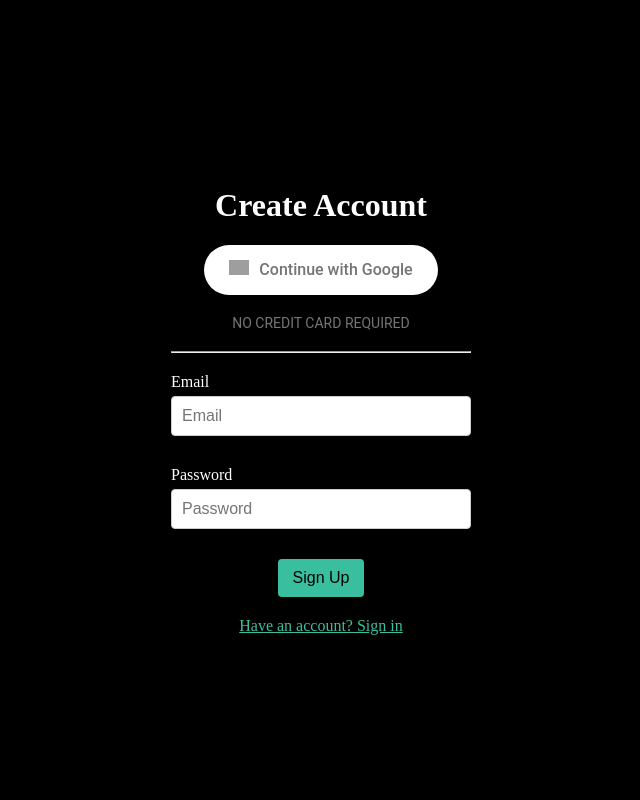
After one commit to dandanbang/L.I.F.E, a Flask app: page /toSignup in a window 1280 px wide. The commit adds this page. Shown: the whole page, without its empty margins (319-959 px from the left). Run offline with Flask 3, Linux system fonts and the light colour scheme; the visitor is signed in with stand-in values (Sample User, id 1); grey boxes are pictures that could not be loaded.

Commit message:
Handle Google OAuth's signup and sign in flow, and store essential user info in sqlite, updated table database to handle name and picture

```diff
--- a/server/app.py
+++ b/server/app.py
@@ -2,6 +2,8 @@ from datetime import datetime, timedelta
 from flask import Flask, jsonify, send_from_directory, render_template, request, redirect, url_for, flash, session
 from werkzeug.security import generate_password_hash, check_password_hash
 from flask_cors import CORS
+from flask_mail import Mail, Message
+from itsdangerous import URLSafeTimedSerializer, SignatureExpired
 import sqlite3
 from authlib.integrations.flask_client import OAuth
 import os
@@ -34,7 +36,13 @@ def get_db_connection():
 def home():
     # Renders the index.html page
     account_created = request.args.get('account_created') == 'True'
-    return render_template('index.html', account_created=account_created)
+    logout_success = request.args.get('logout_success') == 'True'
+    return render_template('index.html', account_created=account_created, logout_success=logout_success)
+
+@app.route('/toSignup')
+def toSignup():
+    # Renders the signup.html page
+    return render_template('signup.html')
 
 @app.route('/create_account', methods=['POST'])
 def create_account():
@@ -48,15 +56,28 @@ def create_account():
 
     # Check if email already exists
     cursor.execute('SELECT * FROM users WHERE email = ?', (email,))
-    if cursor.fetchone() is not None:
-        flash('Email already exists.')
-        return redirect(url_for('login'))
+    user = cursor.fetchone()
+
+    if user:
+        if user['password'] is None:
+            # User exists but registered via Google
+            flash('It looks like you have already registered with Google. Please sign in using Google.', 'info')
+            return redirect(url_for('toLogin'))
+        else:
+            # User exists with a password (normal email registration)
+            flash('Email already exists. Please sign in.', 'warning')
+            return redirect(url_for('toLogin'))
 
     cursor.execute('INSERT INTO users (email, password) VALUES (?, ?)', (email, hashed_password))
     conn.commit()
     conn.close()
 
     return redirect(url_for('index', account_created=True))
+
+@app.route('/toLogin')
+def toLogin():
+    # Renders the login.html page
+    return render_template('login.html')
 
 @app.route('/login', methods=['GET', 'POST'])
 def login():
@@ -69,17 +90,23 @@ def login():
         cursor.execute('SELECT * FROM users WHERE email = ?', (email,))
         user = cursor.fetchone()
 
-        if user and check_password_hash(user['password'], password):
-            session['user_id'] = user['id']
-            return redirect(url_for('index'))
+        if user:
+            if user['password'] is None:
+                # User registered via Google, no password set
+                flash('It looks like you registered with Google. Please use Google to sign in.', 'info')
+                return redirect(url_for('login'))
+            elif check_password_hash(user['password'], password):
+                # User exists and password is correct
+                session['user_id'] = user['id']
+                return redirect(url_for('index'))
+            else:
+                # Password is incorrect
+                flash('Invalid email or password. Please try again.', 'error')
+
         else:
-            flash('Please check your login details and try again.')
-            return redirect(url_for('login'))
-    return render_template('login.html')
+            # User does not exist
+            flash('No account found with that email. Please sign up.', 'error')
 
-@app.route('/toLogin')
-def toLogin():
-    # Renders the login.html page
     return render_template('login.html')
 
 @app.route('/google-login')
@@ -92,18 +119,50 @@ def google_login():
 def login_callback():
     # Handles the callback from Google's OAuth service
     token = google.authorize_access_token()
-    resp = google.get('userinfo')
+    resp = google.get('userinfo')  # This endpoint fetches user details
     user_info = resp.json()
     print('Token:', token)
-    print('User Info:', user_info)
-    print('Successfully logged in!')
-    # Perform user session creation or any other required actions here
+    print('User Info:', user_info);
+
+    if not user_info:
+        # User info could not be retrieved
+        flash('Could not retrieve user information from Google.', 'error')
+        return redirect(url_for('login'))
+
+    # Connect to the database
+    conn = get_db_connection()
+    cursor = conn.cursor()
+
+    # Check if the user already exists
+    cursor.execute('SELECT * FROM users WHERE email = ?', (user_info['email'],))
+    existing_user = cursor.fetchone()
+
+    if existing_user:
+        # User already exists, update the user record
+        user_id = existing_user['id']
+    else:
+        # User does not exist, create a new user record
+        name = user_info.get('name', None)  # Provide a default name if 'name' is not present
+        picture = user_info.get('picture', None)  # Use None if 'picture' is not present
+        cursor.execute('INSERT INTO users (email, name, picture) VALUES (?, ?, ?)',
+                       (user_info['email'], name, picture))
+        user_id = cursor.lastrowid  # Get the id of the newly created user record
+
+    conn.commit()
+    conn.close()
+
+    # Set up user session
+    session['user_id'] = user_id
+    session['user_email'] = user_info['email']
+
+    flash('Successfully logged in!', 'success')
     return redirect(url_for('index'))
 
 @app.route('/logout')
 def logout():
     session.pop('user_id', None)
-    return redirect(url_for('index'))
+    print('logout')
+    return redirect(url_for('index', logout_success=True))
 
 def generate_calendar_data(start_year, end_year):
     calendar_data = []
--- /dev/null
+++ b/server/static/styles/signup.css
@@ -0,0 +1,139 @@
+body {
+    display: flex;
+    justify-content: center;
+    align-items: center;
+    height: 100vh;
+    margin: 0;
+    background-color: black;
+  }
+
+  /* If you have specific elements like headers, links, etc., ensure they are styled appropriately */
+  a, h1, h2, h3, h4, h5, h6 {
+    color: white; /* Ensure text is visible on a black background */
+    /* Other styles for these elements... */
+}
+
+  hr {
+    margin: 20px 0;
+  }
+
+  a {
+    color: #39bf9e; /* link color */
+  }
+
+.signup-container {
+    background-color: black; /* white background */
+    padding: 20px;
+    border-radius: 8px;
+    width: 300px; /* or any fixed width */
+    box-shadow: 0 4px 8px rgba(0,0,0,0.1); /* subtle shadow */
+    text-align: center;
+    margin: auto;
+  }
+
+  #createAccountForm input[type="email"],
+  #createAccountForm input[type="password"] {
+    /* styling for input fields */
+  }
+
+  #createAccountForm button {
+    background-color: #39bf9e; /* Google's blue color, change as desired */
+    color:black;
+    border: none;
+    padding: 10px 15px;
+    margin-top: 20px;
+    border-radius: 4px;
+    cursor: pointer;
+    font-size: 1em;
+  }
+
+
+.input-container {
+    position: relative;
+    margin-bottom: 20px;
+}
+
+.input-container input {
+    width: 100%;
+    padding: 10px;
+    margin-bottom: 10px;
+    border: 1px solid #ccc;
+    border-radius: 4px;
+    font-size: 16px;
+}
+
+.input-container input:focus {
+    outline: none;
+    border-color: #39bf9e; /* Stripe's blue */
+    box-shadow: 0 0 0 3px #39bf9e; /* Subtle glow effect */
+}
+
+.input-container label {
+    display: block;
+    margin-bottom: 5px;
+    color: white;
+    text-align: left;
+}
+
+.forgot-password {
+    display: block;
+    text-align: right;
+    margin-top: 5px;
+    color:#39bf9e;
+}
+
+.alert {
+    padding: 8px;
+    background-color: #f14336; /* Red */
+    color: white;
+    margin-bottom: 15px;
+}
+
+.google-btn {
+  background-color: #ffffff;
+  border: none;
+  border-radius: 100px;
+  box-shadow: 0 1px 3px 0 rgba(0,0,0,0.4);
+  padding: 15px 25px;
+  font-size: 16px;
+  font-family: 'Roboto', sans-serif;
+  font-weight: 500;
+  margin: 20px auto; /* Apply automatic margin to both sides */
+  color: #757575;
+  text-align: center;
+  display: flex;
+  align-items: center;
+  justify-content: center;
+  cursor: pointer;
+  transition: background-color 0.3s, box-shadow 0.3s;
+}
+
+.google-btn:focus {
+  outline: none;
+  box-shadow: 0 0 3px 2px rgba(66,133,244,0.5);
+}
+
+.google-btn:hover {
+  box-shadow: 0 2px 6px 0 rgba(66,133,244,0.5);
+}
+
+.google-btn:active {
+  background-color: #e5e5e5;
+}
+
+.google-btn .google-icon {
+  background-image: url('https://fonts.gstatic.com/s/i/productlogos/googleg/v6/24px.svg'); /* Replace with the path to the Google logo */
+  background-size: contain;
+  background-repeat: no-repeat;
+  width: 20px;
+  height: 20px;
+  margin-right: 10px;
+}
+
+.no-credit-card {
+  text-align: center;
+  color: #757575;
+  font-size: 14px;
+  margin-top: 8px;
+  font-family: 'Roboto', sans-serif;
+}
--- /dev/null
+++ b/server/templates/signup.html
@@ -0,0 +1,32 @@
+<head>
+  <title>Life Operating System</title>
+  <link rel="stylesheet" type="text/css" href="{{ url_for('static', filename='styles/signup.css') }}">
+  <link rel="stylesheet" href="https://cdnjs.cloudflare.com/ajax/libs/font-awesome/5.15.1/css/all.min.css">
+</head>
+<div class="signup-container">
+    <h1>Create Account</h1>
+    <button class="google-btn" onclick="window.location.href='/google-login'">
+      <span class="google-icon"></span>
+      Continue with Google
+    </button>
+    <div class="no-credit-card">
+      NO CREDIT CARD REQUIRED
+    </div>
+    <!-- <button id="googleSignup" onclick="window.location.href='/google-login'">Continue with Google</button> -->
+    <hr>
+    {% for message in get_flashed_messages() %}
+     <div class="alert">{{ message }}</div>
+    {% endfor %}
+    <form id="createAccountForm" action="/create_account" method="post">
+      <div class="input-container">
+        <label for="email">Email</label>
+        <input type="email" id="email" placeholder="Email" name="email" required>
+    </div>
+    <div class="input-container">
+      <label for="password">Password</label>
+      <input type="password" id="password" placeholder="Password" name="password" required>
+      <button type="submit" class="btn-continue">Sign Up</button>
+    </div>
+    </form>
+    <a href="/toLogin">Have an account? Sign in</a>
+</div>
```
Also changed, not shown: server/static/styles/login.css (+50 -11 lines), server/static/styles/main.css (+39 -9 lines), server/templates/index.html (+7 -0 lines), server/templates/login.html (+11 -5 lines), 1 other file.
